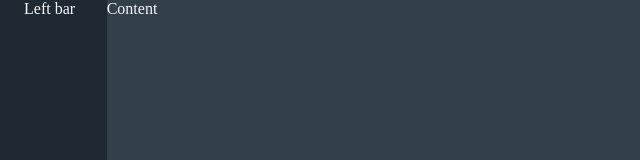
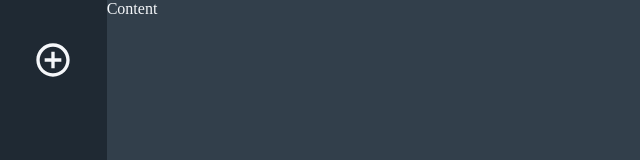
Before and after one commit to Hoshhh/twitchapp, a React (Create React App) app: page / in a window 1280 px wide. Shown: the top 160 px of the page, without its empty margins (0-640 px from the left). Built offline with nearby package versions, Linux system fonts and the light colour scheme.

Commit message:
UI work, probably going to have to redo

```diff
--- a/package.json
+++ b/package.json
@@ -6,6 +6,7 @@
     "@emotion/react": "^11.7.1",
     "@emotion/styled": "^11.6.0",
     "@material-ui/core": "^4.12.3",
+    "@mui/icons-material": "^5.4.2",
     "@mui/material": "^5.3.1",
     "@testing-library/jest-dom": "^5.16.1",
     "@testing-library/react": "^12.1.2",
--- a/src/App.js
+++ b/src/App.js
@@ -3,6 +3,7 @@ import Grid from '@mui/material/Grid'
 import './app.css'
 import Leftbar from './components/Leftbar';
 import Content from './components/Content';
+
 
 function App() {
   return (
--- a/src/components/Content.jsx
+++ b/src/components/Content.jsx
@@ -6,9 +6,10 @@ const useStyles = makeStyles({
   container: {
       backgroundColor: '#323F4B',
       color: '#F5F7FA',
+      height:'100vh',
       width: '100%',
-      height:'100vh',
-      padding: '0px'
+      padding: '0px',
+      margin: '0px'
     },
   item: {
     display: 'flex',
--- a/src/components/Leftbar.jsx
+++ b/src/components/Leftbar.jsx
@@ -1,5 +1,7 @@
 import React from 'react';
 import Container from '@mui/material/Container';
+import IconButton from '@mui/material/IconButton';
+import AddCircleOutlineIcon from '@mui/icons-material/AddCircleOutline';
 import { makeStyles } from '@material-ui/core';
 
 const useStyles = makeStyles({
@@ -7,20 +9,28 @@ const useStyles = makeStyles({
       backgroundColor: '#1F2933',
       color: '#F5F7FA',
       height: '100vh',
+      position: 'sticky'
     },
     item: {
       display: 'flex',
-      alignItems: 'center'
+      alignItems: 'center',
+      paddingTop: '32px',
+    },
+    icon: {
+      fontSize: 40,
+      color: '#F5F7FA',
+      margin: 'auto'
     }
 });
 
 const Leftbar = () => {
     const classes = useStyles();
   return <Container className={classes.container}>
-      <div className={classes.item}>
-          Left bar
-        </div>
-
+    <div className={classes.item}>
+      <IconButton className={classes.icon}>
+        <AddCircleOutlineIcon fontSize="inherited" />
+      </IconButton>
+    </div>
   </Container>
 };
 
```
Also changed, not shown: 2 other files (tests, documents, lock files or other folders).
